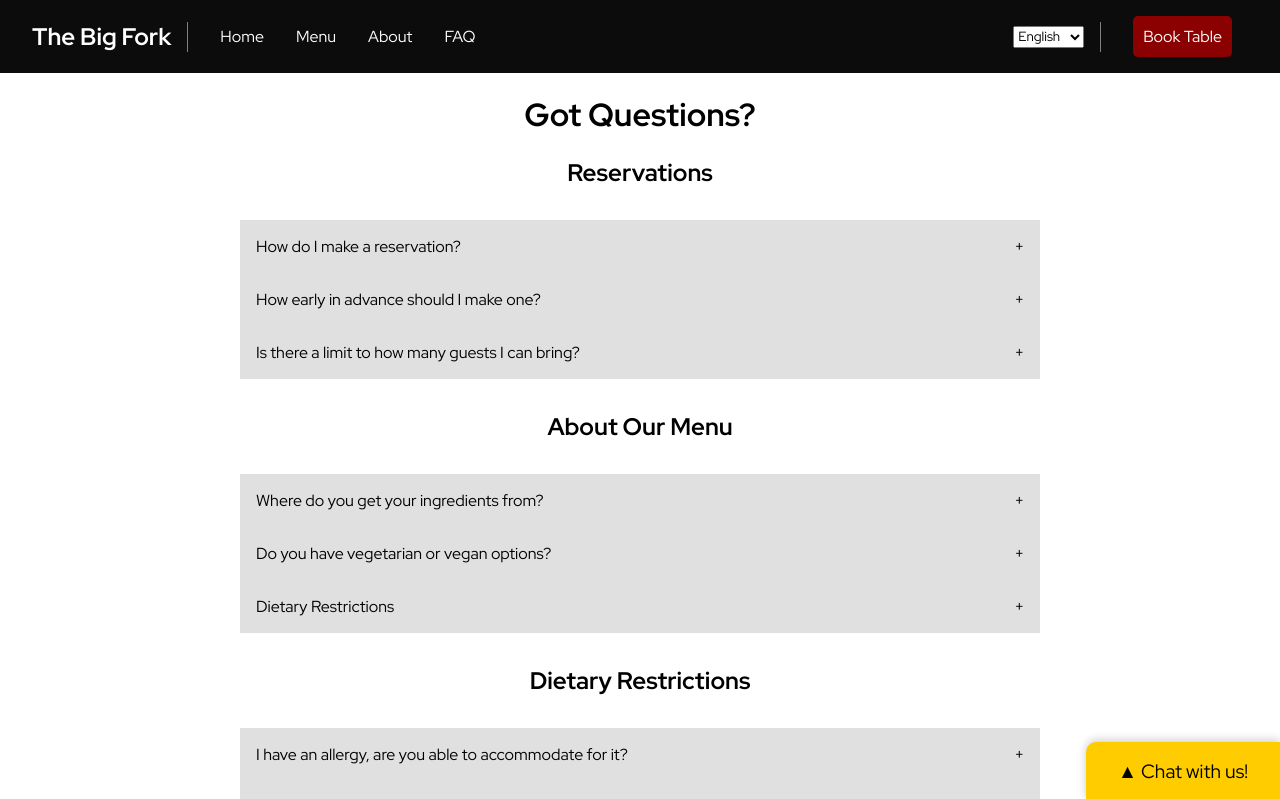
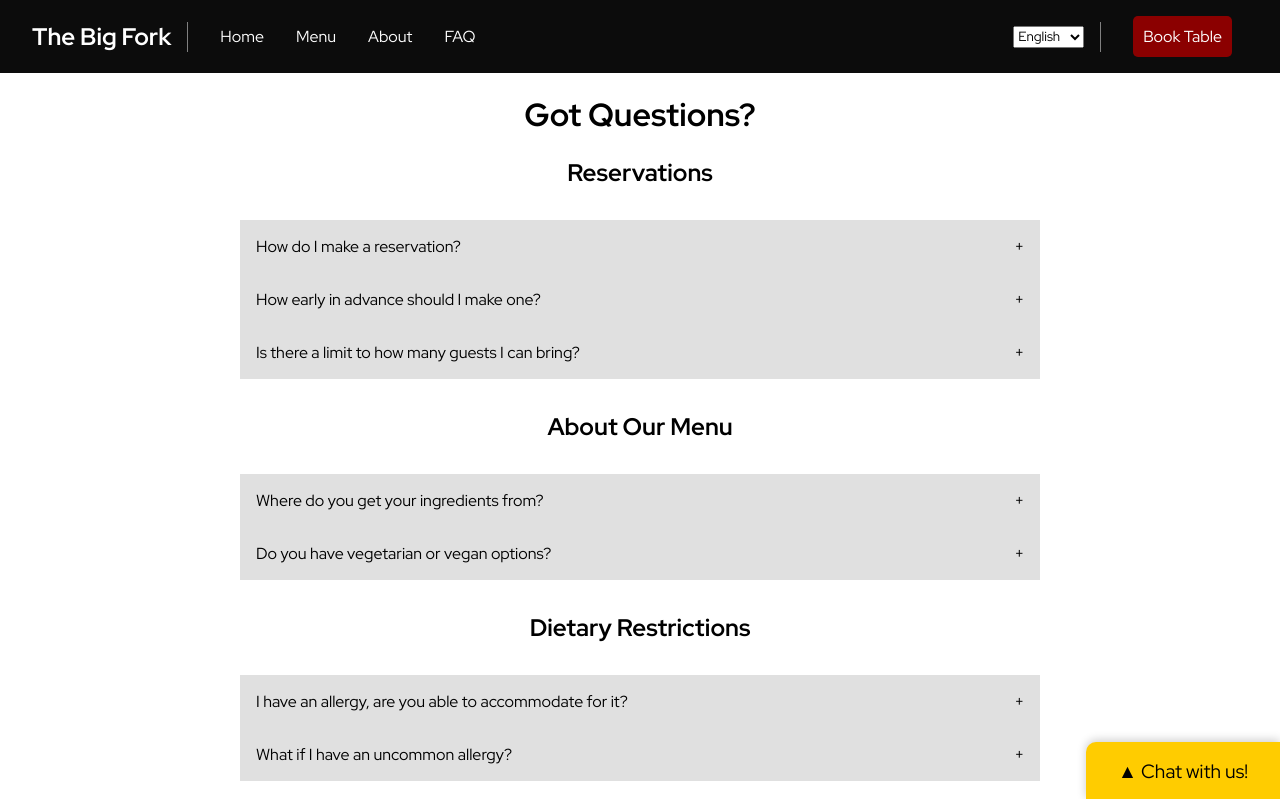
Before and after one commit to SEG3125-A/Group-13, a React (Create React App) app in the folder SEG-3125-Module7-React/: page /faq in a window 1280 px wide. Shown: the top 799 px of the page. Built offline with nearby package versions, Linux system fonts and the light colour scheme.

Commit message:
Cleanup FAQ

```diff
--- a/SEG-3125-Module7-React/src/pages/FAQ.jsx
+++ b/SEG-3125-Module7-React/src/pages/FAQ.jsx
@@ -27,10 +27,6 @@ const FAQ = () => {
         {
             title: 'Do you have vegetarian or vegan options?',
             content: 'Yes, we do! Dishes that are vegetarian or vegan are listed on our menu. If you make a reservation instead of a walk-in, you can leave instructions on any protein replacement to use in a particular dish. We\'ll contact you if we\'re unable to fulfill your request as specified.'
-        },
-        {
-            title: 'Dietary Restrictions',
-            content: 'filler'
         }
     ];
 
```
